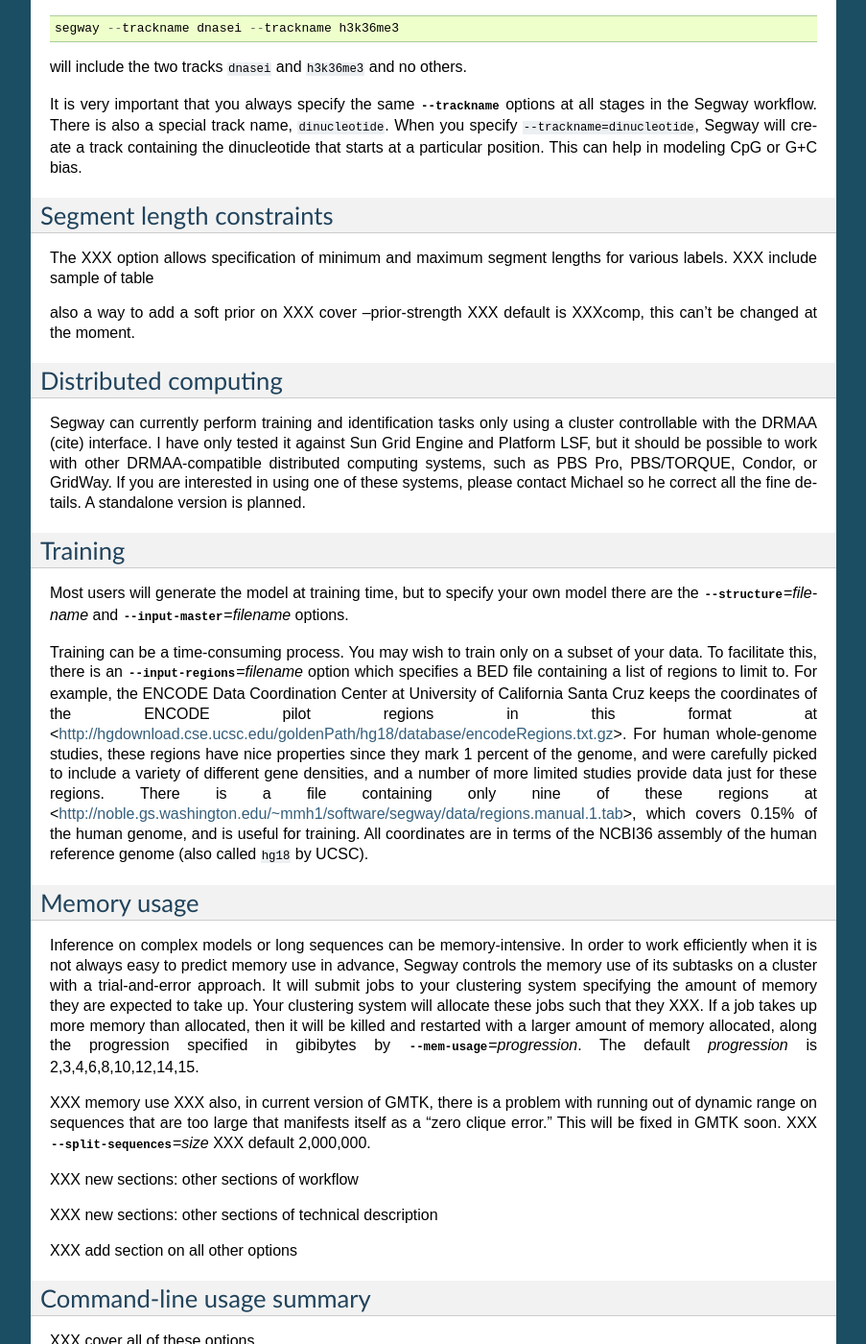
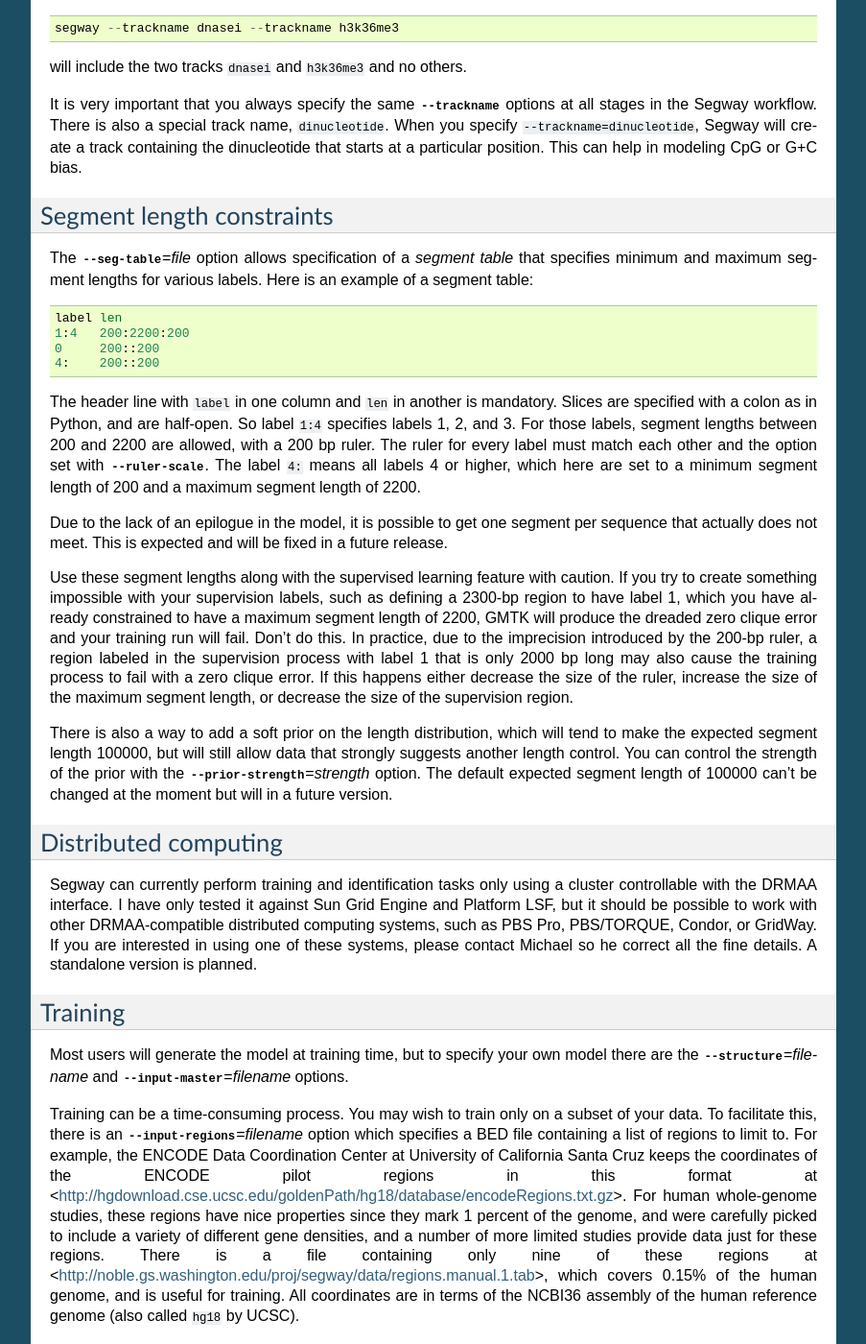
Before and after one commit to hoffmangroup/segway, a Sphinx documentation site: the page built from doc/segway.rst, in a window 1280 px wide and 1400 px high, scrolled down 1809 px. Shown: the whole window at 96% size, without its empty margins (198-1101 px from the left). Built offline with Sphinx 7.4.7, drawn with Linux system fonts in a browser that asks for light colours; the version number could not be read and is left out; some of the changed text lies outside the part shown.

Commit message:
* segway: more informative error on memory progression failure * segway: now works on LSF even when LSF_UNIT_FOR_LIMITS has been changed * docs updates

```diff
--- a/doc/conf.py
+++ b/doc/conf.py
@@ -15,7 +15,7 @@ import sys, os
 
 sys.path.insert(0, "..")
 
-import setup
+from setup import __version__ as release
 
 # If extensions (or modules to document with autodoc) are in another directory,
 # add these directories to sys.path here. If the directory is relative to the
@@ -51,7 +51,7 @@ copyright = u'2009, Michael M. Hoffman'
 # The short X.Y version.
 version = '0.1'
 # The full version, including alpha/beta/rc tags.
-release = setup.__version__
+# release = '0.1.11'
 
 # The language for content autogenerated by Sphinx. Refer to documentation
 # for a list of supported languages.
--- a/doc/segway.rst
+++ b/doc/segway.rst
@@ -126,16 +126,52 @@ in modeling CpG or G+C bias.
 Segment length constraints
 ==========================
 
-The XXX option allows specification of minimum and maximum segment
-lengths for various labels. XXX include sample of table
+The :option:`--seg-table`\=\ *file* option allows specification of a
+*segment table* that specifies minimum and maximum segment lengths for
+various labels. Here is an example of a segment table::
 
-also a way to add a soft prior on XXX cover --prior-strength
-XXX default is XXXcomp, this can't be changed at the moment.
+  label	len
+  1:4	200:2200:200
+  0	200::200
+  4:	200::200
+
+The header line with ``label`` in one column and ``len`` in another is
+mandatory. Slices are specified with a colon as in Python, and are
+half-open. So label ``1:4`` specifies labels 1, 2, and 3. For those
+labels, segment lengths between 200 and 2200 are allowed, with a 200
+bp ruler. The ruler for every label must match each other and the
+option set with :option:`--ruler-scale`. The label ``4:`` means all
+labels 4 or higher, which here are set to a minimum segment length of
+200 and a maximum segment length of 2200.
+
+Due to the lack of an epilogue in the model, it is possible to get one
+segment per sequence that actually does not meet. This is expected and
+will be fixed in a future release.
+
+Use these segment lengths along with the supervised learning feature
+with caution. If you try to create something impossible with your
+supervision labels, such as defining a 2300-bp region to have label 1,
+which you have already constrained to have a maximum segment length of
+2200, GMTK will produce the dreaded zero clique error and your
+training run will fail. Don't do this. In practice, due to the
+imprecision introduced by the 200-bp ruler, a region labeled in the
+supervision process with label 1 that is only 2000 bp long may also
+cause the training process to fail with a zero clique error. If this
+happens either decrease the size of the ruler, increase the size of
+the maximum segment length, or decrease the size of the supervision region.
+
+There is also a way to add a soft prior on the length distribution,
+which will tend to make the expected segment length 100000, but will
+still allow data that strongly suggests another length control. You
+can control the strength of the prior with the
+:option:`--prior-strength`\=\ *strength* option. The default expected
+segment length of 100000 can't be changed at the moment but will in a
+future version.
 
 Distributed computing
 =====================
 Segway can currently perform training and identification tasks only
-using a cluster controllable with the DRMAA (cite) interface. I have
+using a cluster controllable with the DRMAA interface. I have
 only tested it against Sun Grid Engine and Platform LSF, but it should
 be possible to work with other DRMAA-compatible distributed computing
 systems, such as PBS Pro, PBS/TORQUE, Condor, or GridWay. If you are
@@ -160,7 +196,7 @@ since they mark 1 percent of the genome, and were carefully picked to
 include a variety of different gene densities, and a number of more
 limited studies provide data just for these regions. There is a file
 containing only nine of these regions at
-<http://noble.gs.washington.edu/~mmh1/software/segway/data/regions.manual.1.tab>,
+<http://noble.gs.washington.edu/proj/segway/data/regions.manual.1.tab>,
 which covers 0.15% of the human genome, and is useful for training.
 All coordinates are in terms of the NCBI36 assembly of the human
 reference genome (also called ``hg18`` by UCSC).
@@ -269,6 +305,59 @@ XXX cover all of these options.
                           in another
       -n, --dry-run       write all files, but do not run any executables
 
+XXXcomp add other commands (segway-layer)
+
+Files
+=====
+  drwxr-sr-x  2 mmh1 noblelab  4096 Sep 17 14:57 accumulators
+  drwxr-sr-x  2 mmh1 noblelab  4096 Sep 17 11:48 auxiliary
+  drwxr-sr-x  2 mmh1 noblelab  4096 Sep 17 14:57 likelihood
+  drwxr-sr-x  2 mmh1 noblelab  4096 Sep 17 14:57 log
+  drwxr-sr-x  2 mmh1 noblelab  4096 Sep 17 11:50 observations
+  drwxr-sr-x  4 mmh1 noblelab  4096 Sep 17 11:50 output
+  output/e
+  output/e/0,1,2,3,4,5,...,identify
+  output/o
+  drwxr-sr-x  2 mmh1 noblelab 36864 Sep 23 18:05 params
+  drwxr-sr-x  2 mmh1 noblelab    4096 Sep 24 17:12 posterior
+  -rw-r--r--  1 mmh1 noblelab 2041564 Sep 25 00:08 segway.bed.gz
+  -rw-r--r--  1 mmh1 noblelab 34262 Sep 17 11:48 segway.str
+  drwxr-sr-x  2 mmh1 noblelab  4096 Sep 17 11:50 triangulation
+  drwxr-sr-x  2 mmh1 noblelab    4096 Sep 25 00:08 viterbi
+
+Job names
+=========
+
+In order to watch Segway's progress on your cluster, it is helpful to
+understand how it names jobs. A job name for the training task might
+look like this::
+
+  emt0.1.34.traindir.ed03201cea2047399d4cbcc4b62f9827
+
+In this example, ``emt`` means expectation maximization training, the
+``0`` means thread 0, the ``1`` means round 1, and the ``34`` means
+sequence 34. The name of the training directory is ``traindir``, and
+``ed03201cea2047399d4cbcc4b62f9827`` is a universally unique
+identifier for this particular Segway run. This can be useful if you
+want to manage all of your jobs on your clustering system with
+wildcard specification. On SGE you can delete all the jobs from this
+run with::
+
+  qdel "*.ed03201cea2047399d4cbcc4b62f9827"
+
+Jobs created in the identify or posterior tasks are named similarly::
+
+  vit34.identifydir.4f32630d53724f08b34a8fc58793307d
+  jt34.identifydir.4f32630d53724f08b34a8fc58793307d
+
+Of course, there are no threads or rounds for the identify or
+posterior tasks, so only the sequence index is reported.
+
+Troubleshooting
+===============
+
+Look in the output/e files to see what the cause of the underlying
+error was. XXX
 
 Python interface
 ================
@@ -317,5 +406,32 @@ this web page:
 
 https://mailman1.u.washington.edu/mailman/listinfo/segway-announce
 
+Announcements of this nature are sent to both ``segway-users`` and
+``segway-announce``.
+=======
+
+Support
+=======
+
+For support of Segway, please write to the <segway-users@uw.edu> mailing
+list, rather than writing the authors directly. Using the mailing list
+will get your question answered more quickly. It also allows us to
+pool knowledge and reduce getting the same inquiries over and over.
+You can subscribe here:
+
+https://mailman1.u.washington.edu/mailman/listinfo/segway-users
+
+Specifically, if you want to report a bug or request a feature, please
+do so using the Segway issue tracker at:
+
+http://code.google.com/p/segway-genome/issues/
+
+If you do not want to read discussions about other people's use of
+Segway, but would like to hear about new releases and other important
+information, please subscribe to <segway-announce@uw.edu> by visiting
+this web page:
+
+https://mailman1.u.washington.edu/mailman/listinfo/segway-announce
+
 Announcements of this nature are sent to both `segway-users` and
 `segway-announce`.
```
Also changed, not shown: other parts of doc/segway.rst (+1 -1 lines), 6 other files.
